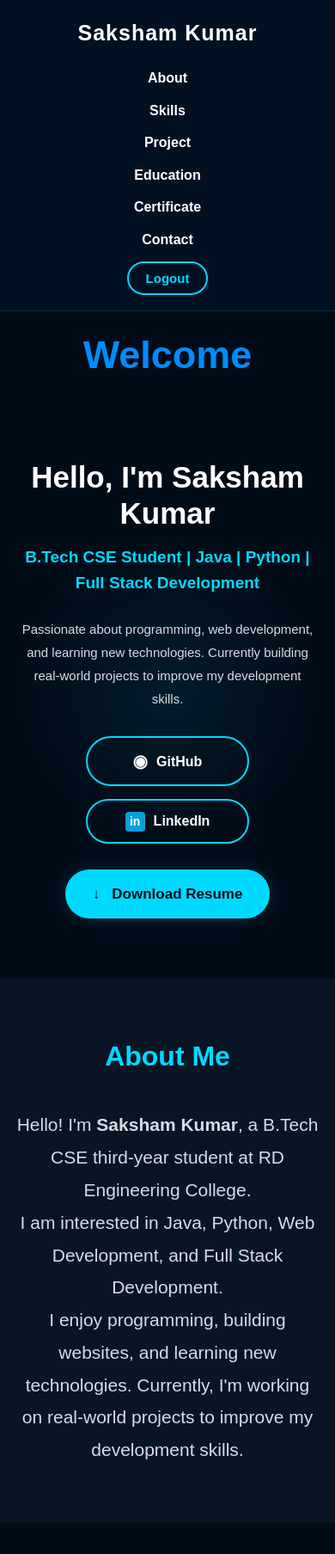
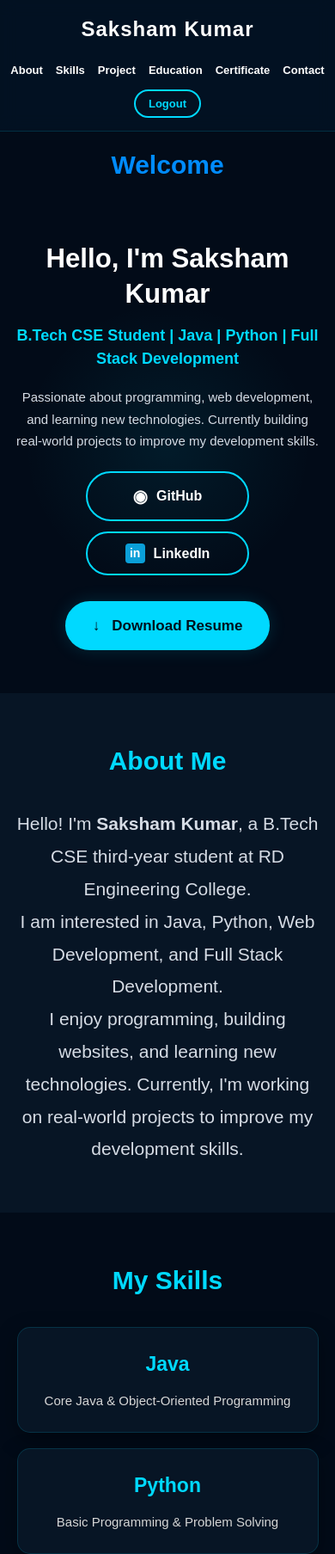
Before and after one commit to Sakshamtech-bot/Saksham-Portfolio, a website: page frontend/index.html in a window 390 px wide. Shown: the top 1807 px of the page at 86% size. Drawn offline with Linux system fonts and the light colour scheme; no server answers; sample sign-in values are in the browser's storage.

Commit message:
Updated css responsive design

```diff
--- a/frontend/style.css
+++ b/frontend/style.css
@@ -504,81 +504,141 @@ footer {
             repeat(2, 1fr);
     }
 }
-/* MOBILE */
+/* MOBILE RESPONSIVE DESIGN */
 @media (max-width: 600px) {
+    /* NAVBAR */
     header {
-        padding: 18px 15px;
+        padding: 15px 12px;
+    }
+    nav {
+        flex-direction: column;
+        gap: 15px;
     }
     nav h2 {
-        font-size: 25px;
+        font-size: 24px;
+        text-align: center;
     }
     nav ul {
-        flex-direction: column;
-        gap: 12px;
+        flex-direction: row;
+        flex-wrap: wrap;
+        justify-content: center;
+        gap: 10px 15px;
     }
+    nav ul li a {
+        font-size: 13px;
+    }
+    nav ul li button {
+        padding: 7px 15px;
+        font-size: 13px;
+    }
+    /* USER INFO */
+    #userinfo {
+        margin: 15px 10px;
+    }
+    #userinfo h2 {
+        font-size: 30px;
+        margin-bottom: 10px;
+    }
+    #userinfo p {
+        font-size: 14px;
+        overflow-wrap: anywhere;
+    }
+    /* HERO */
     #introduce {
-        min-height: 600px;
-        padding: 70px 20px;
-    }
-    #introduce::before {
-        font-size: 25px;
-        margin-bottom: 35px;
+        min-height: auto;
+        padding: 50px 18px;
     }
     #introduce h1 {
-        font-size: 35px;
+        font-size: clamp(28px, 8vw, 38px);
+        line-height: 1.3;
     }
     #introduce h2 {
-        font-size: 19px;
-        line-height: 1.6;
+        font-size: 18px;
+        line-height: 1.5;
+        margin-bottom: 18px;
     }
     #introduce p {
         font-size: 15px;
+        line-height: 1.7;
     }
+    /* SOCIAL BUTTONS */
     .social-buttons {
         flex-direction: column;
+        gap: 12px;
         width: 100%;
+        margin-top: 22px;
     }
     .social-btn {
         width: 190px;
+        max-width: 100%;
     }
+    /* RESUME BUTTON */
+    .resume-btn {
+        margin-top: 20px;
+        padding: 11px 22px;
+        font-size: 15px;
+        max-width: 100%;
+    }
+    /* ALL SECTIONS */
     #about,
     #skills,
     #projects,
     #education,
     #certificates,
     #contact {
-        padding: 65px 5%;
+        padding: 55px 5%;
     }
+    /* SECTION HEADINGS */
     .section-title,
     #skills h2,
     #projects h2,
     #certificates h2,
     .education-title,
     #about h2 {
-        font-size: 32px;
+        font-size: 30px;
+        margin-bottom: 30px;
     }
-    .skills-container {
-        grid-template-columns: 1fr;
-    }
-    .projects-container {
-        grid-template-columns: 1fr;
-    }
+    /* CARDS */
+    .skills-container,
+    .projects-container,
     .certificate-container {
         grid-template-columns: 1fr;
+        gap: 18px;
+    }
+    .skill-card,
+    .project-card,
+    .certificate-card {
+        padding: 24px 18px;
+        width: 100%;
+    }
+    /* EDUCATION */
+    .education-card {
+        width: 100%;
+        padding: 22px 16px;
+    }
+    .education-card h3 {
+        font-size: 21px;
+    }
+    .education-card p {
+        font-size: 15px;
+        overflow-wrap: anywhere;
+    }
+    /* CONTACT */
+    .contact-card {
+        padding: 22px 16px;
     }
     .contact-row {
         flex-direction: column;
         gap: 0;
     }
-    .education-card {
-        width: 100%;
-        padding: 25px;
+    .form-group input,
+    .form-group textarea {
+        font-size: 15px;
     }
-    .education-card h3 {
-        font-size: 23px;
-    }
-    .education-card p {
-        font-size: 16px;
+    /* FOOTER */
+    footer {
+        padding: 20px 12px;
+        font-size: 13px;
     }
 }
 /* RESUME BUTTON */
```
